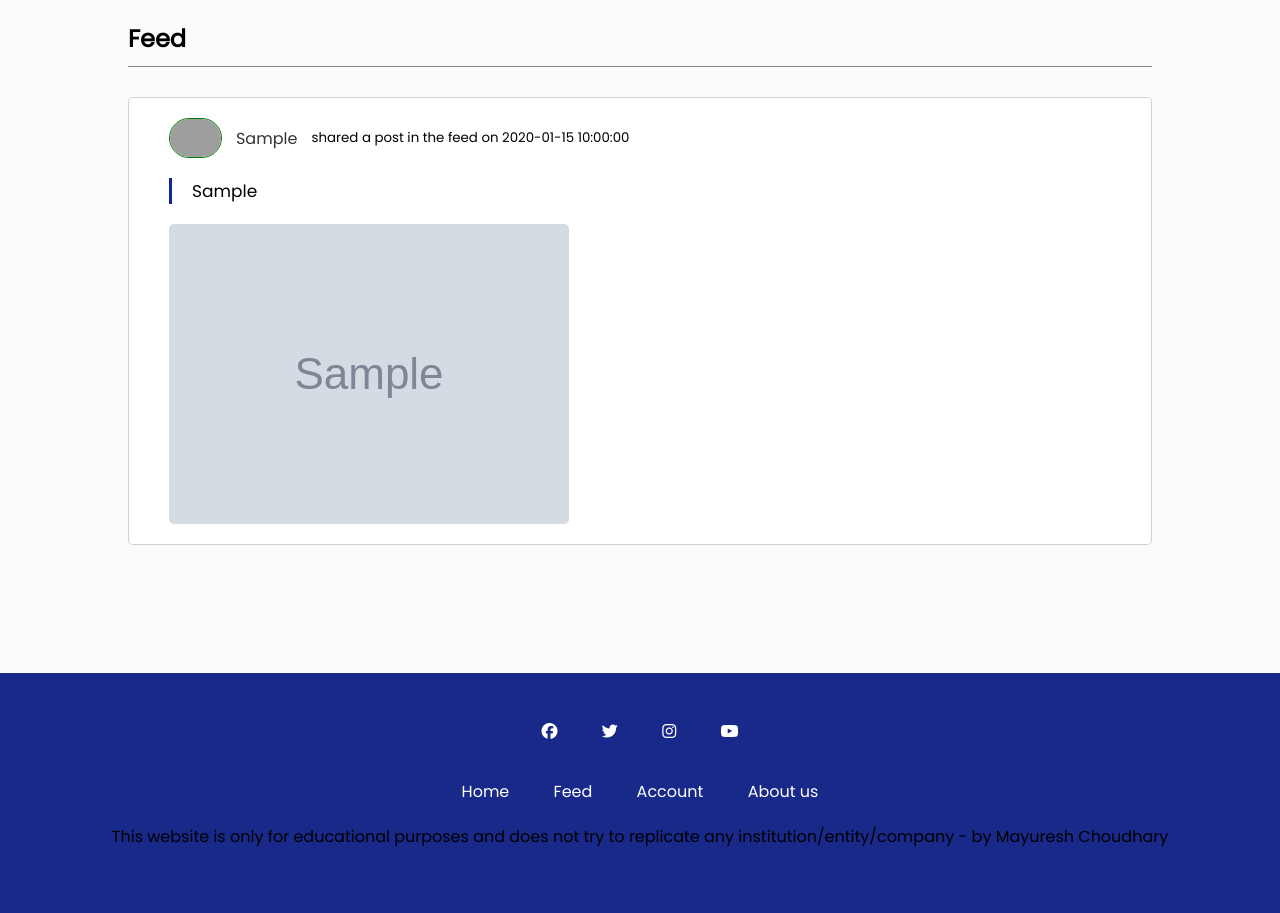
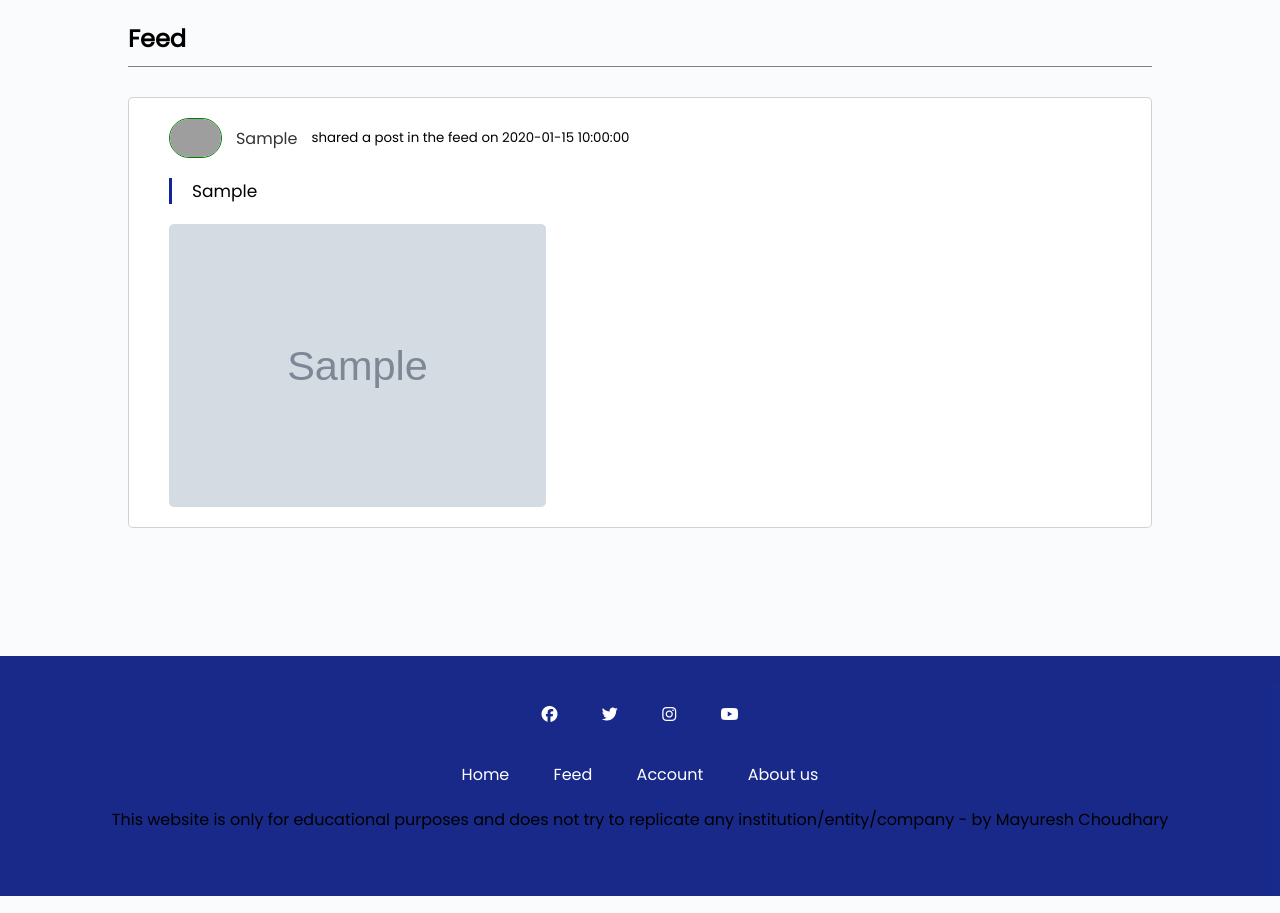
Before and after one commit to Mayuresh-22/Minglr, a PHP site: page /Minglr/feed.php in a window 1280 px wide. Shown: the part 80-993 px from the top of the page. Run offline with PHP 8.4, Linux system fonts and the light colour scheme; tables that the repository leaves empty hold one stand-in row (values such as "Sample post"); grey boxes marked "Sample" are stand-in pictures; some libraries are stand-ins or nearby versions; grey boxes are pictures that could not be loaded.

Commit message:
Update feed.css
Reverting Feed page CSS

```diff
--- a/style/feed.css
+++ b/style/feed.css
@@ -79,11 +79,6 @@ body{
 .feed-post-display-box-image{
     padding-right: 60%;
 }
-#feed-img{
-    width: fit-content !important;
-    max-height: 450px !important;
-    border-radius: 5px !important;
-}
 
 input.postimage{
     border: none;
```
